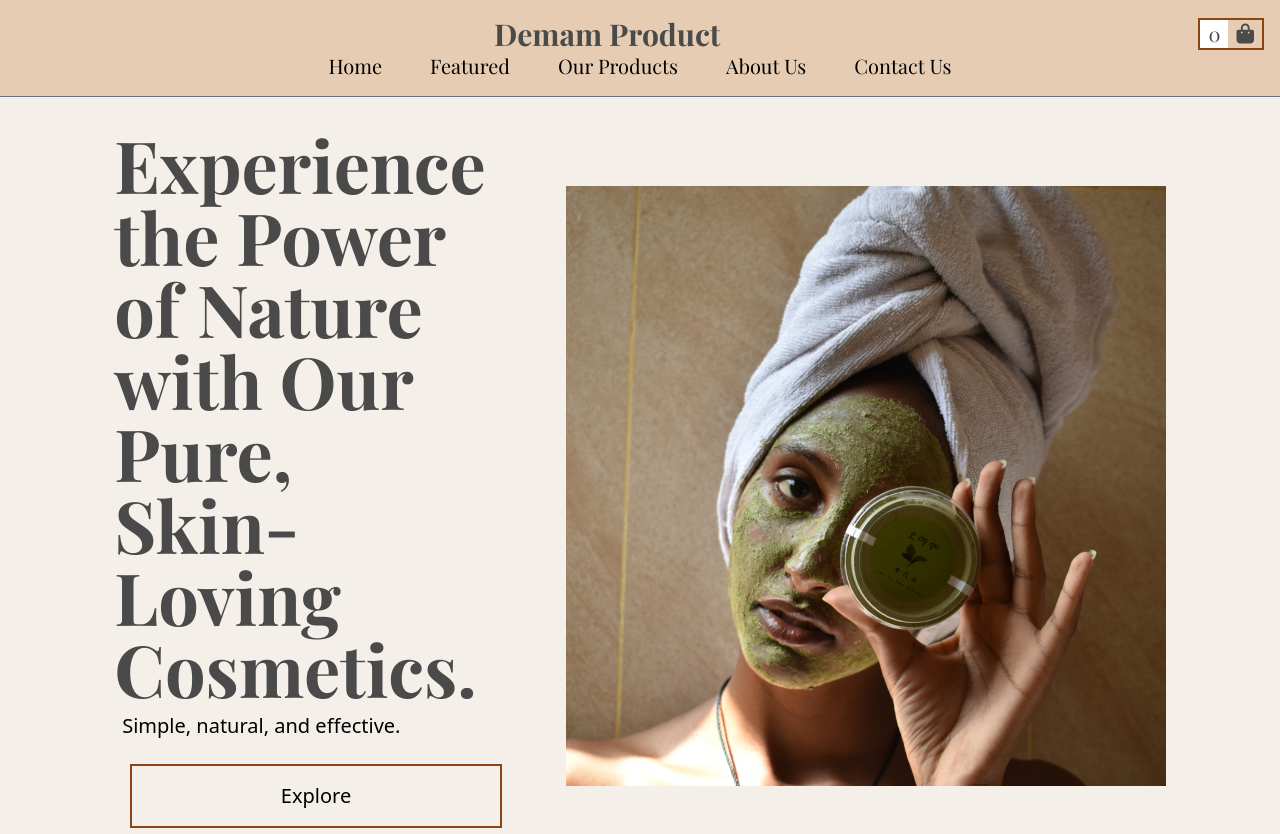
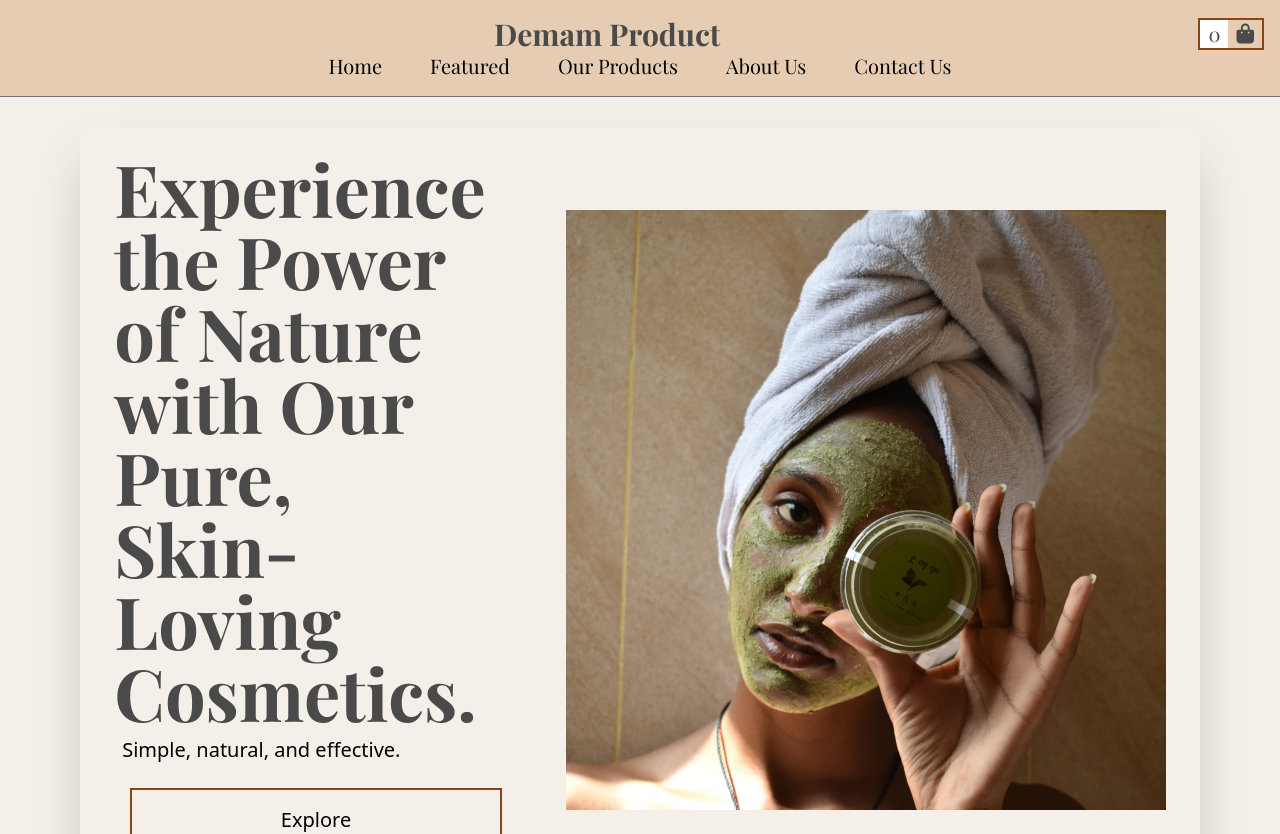
Before and after one commit to lideam/Demam-Products, a React (Vite) app: page / in a window 1280 px wide. Shown: the top 834 px of the page. Built offline with nearby package versions, Linux system fonts and the light colour scheme.

Commit message:
Refactor: Update Hero component with improved styling and background

```diff
--- a/src/pages/Home/Hero.jsx
+++ b/src/pages/Home/Hero.jsx
@@ -4,7 +4,7 @@ import one from "../../assets/bella/1.jpg";
 
 export const Hero = () => {
   return (
-    <div className="relative">
+    <div className="relative bg-transparent bg-opacity-20 backdrop-blur-2xl rounded-lg shadow-2xl p-6 m-20">
       <div className="lg:mx-32 mx-8 flex lg:flex-row flex-col-reverse justify-center items-center">
         <div className="z-10 ">
           <h1 className="text-[#4a4a4a] text-2xl lg:text-7xl font-playfair font-extrabold">
```
